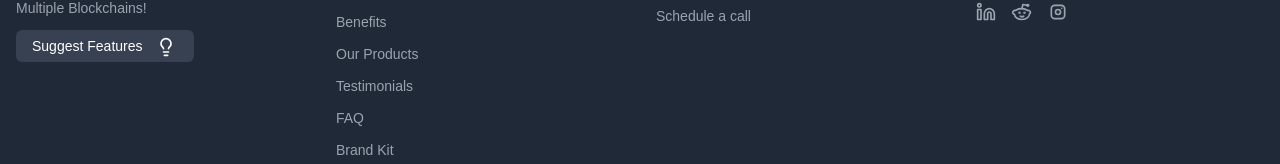
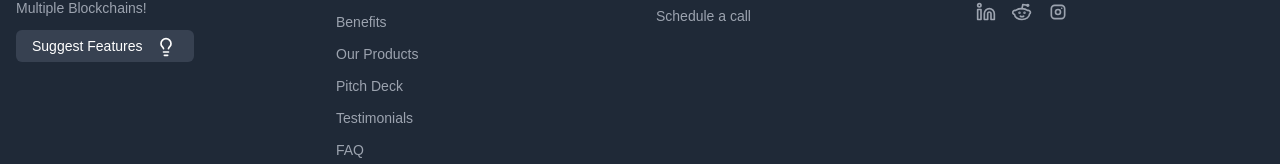
Before and after one commit to getwalletx/getwalletx, a Next.js app: page / in a window 1280 px wide. Shown: the part 6123-6287 px from the top of the page. Built offline with nearby package versions, Linux system fonts and the light colour scheme.

Commit message:
pitch deck sec added

```diff
--- a/src/components/Footer.tsx
+++ b/src/components/Footer.tsx
@@ -50,6 +50,14 @@ export function Footer() {
                   className="text-sm text-gray-400 hover:text-white"
                 >
                   Our Products
+                </a>
+              </li>
+              <li>
+                <a
+                  href="https://getwalletx.com/pitch"
+                  className="text-sm text-gray-400 hover:text-white"
+                >
+                  Pitch Deck
                 </a>
               </li>
               <li>
```
